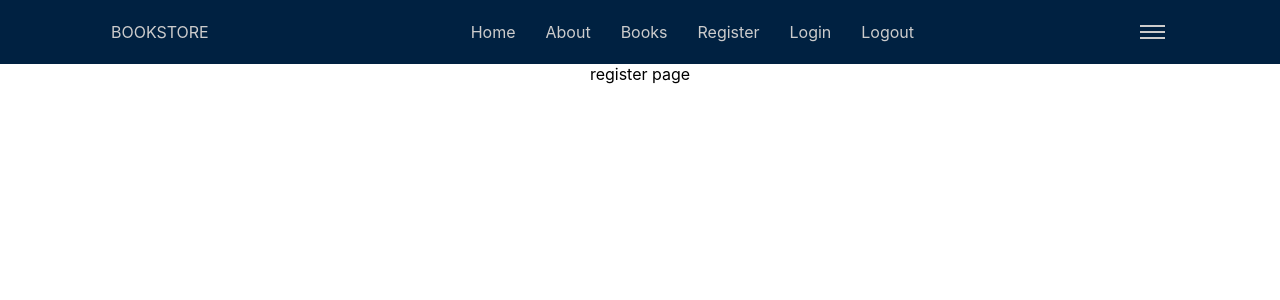
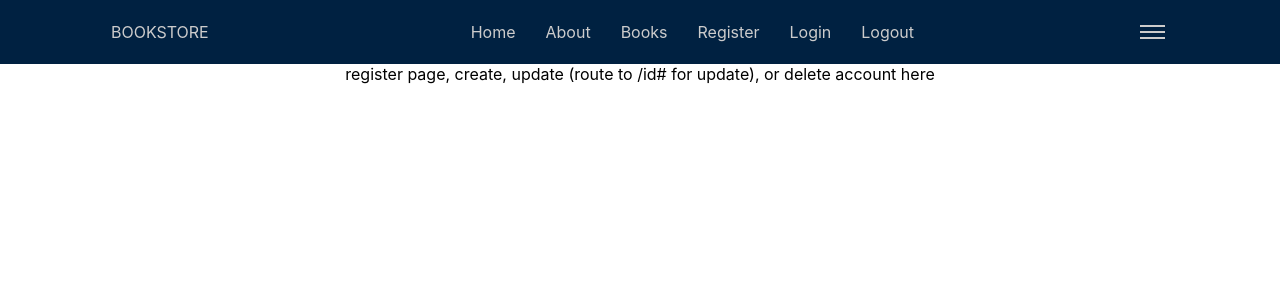
Before and after one commit to Qdog2/BookShop, a React (Create React App) app in the folder frontend/frontend/: page /register in a window 1280 px wide. Shown: the top 300 px of the page. Built offline with nearby package versions, Linux system fonts and the light colour scheme.

Commit message:
descriptions

```diff
--- a/frontend/frontend/src/components/login.js
+++ b/frontend/frontend/src/components/login.js
@@ -3,7 +3,7 @@
 function Login() {
 
     return (
-        <p>login page</p>
+        <p>login page, make basic login</p>
     )
 
 }
--- a/frontend/frontend/src/components/register.js
+++ b/frontend/frontend/src/components/register.js
@@ -3,7 +3,7 @@
 function Register() {
 
     return (
-        <p>register page</p>
+        <p>register page, create, update (route to /id# for update), or delete account here</p>
     )
 
 }
```
